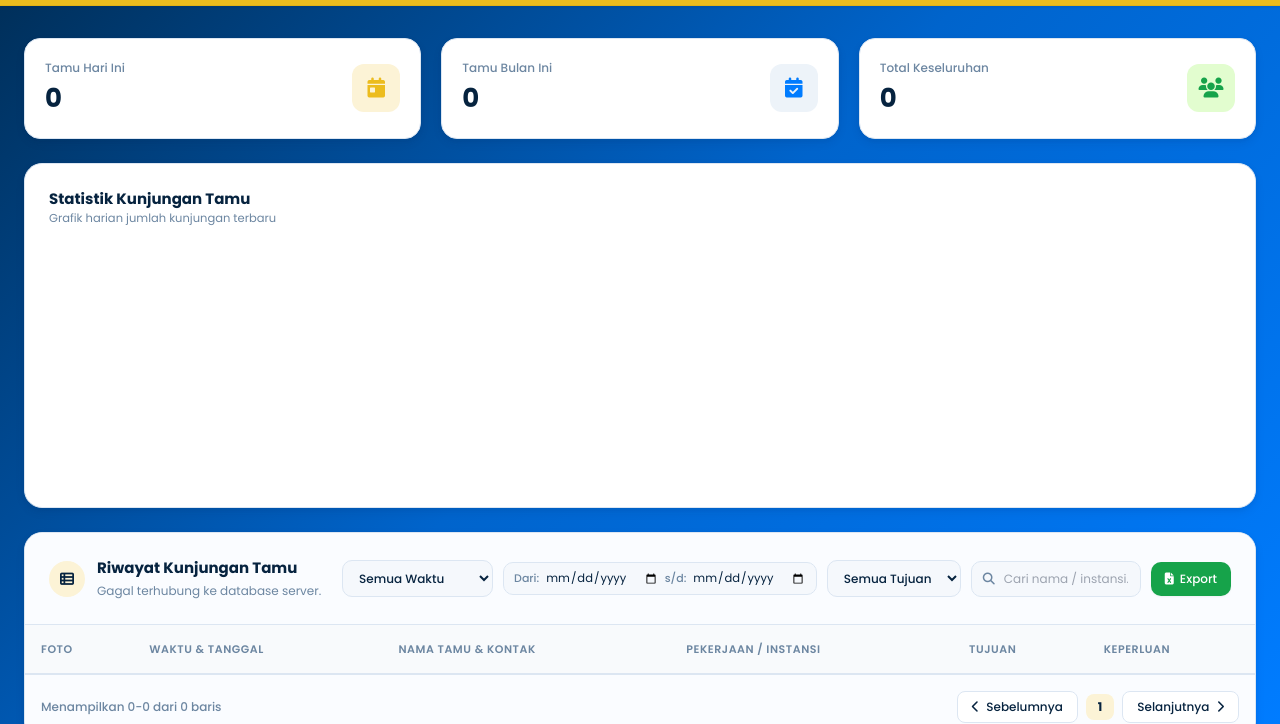
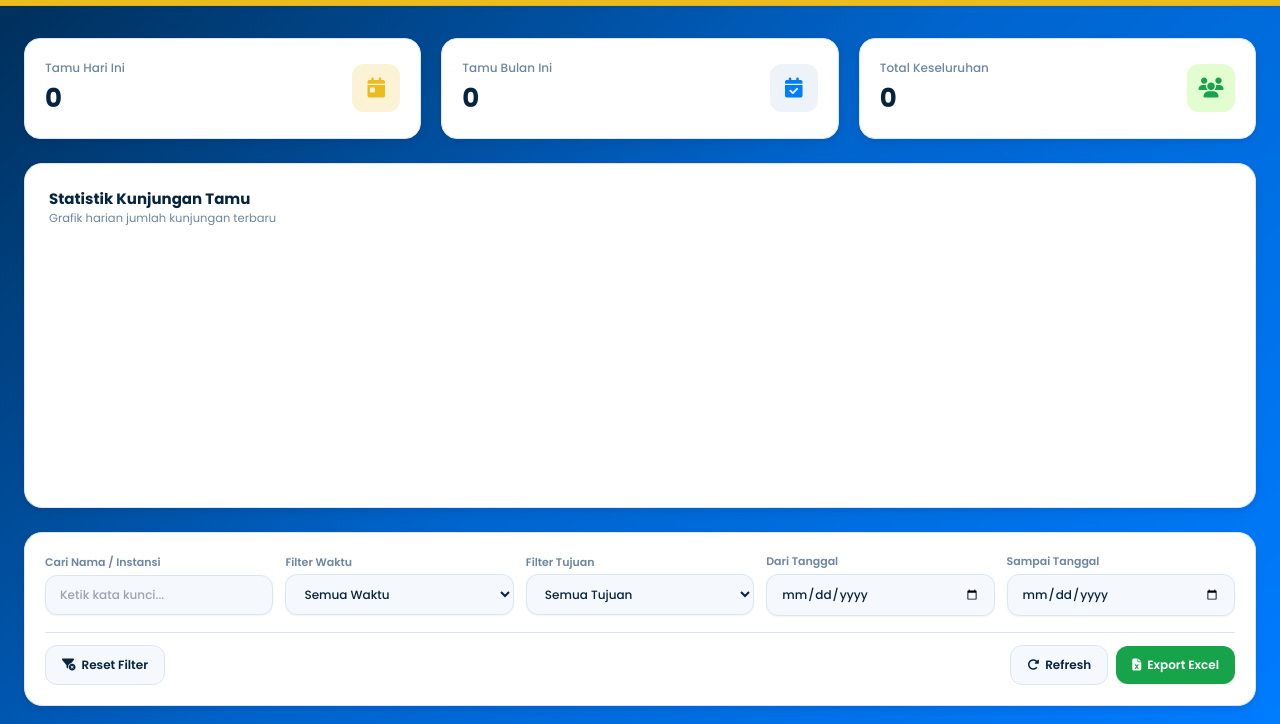
Before and after one commit to aqshalibrahim/buku-tamu-blsdm, a plain HTML site: page dashboard.html in a window 1280 px wide. Shown: the part 76-800 px from the top of the page. Drawn offline with nearby package versions, Linux system fonts and the light colour scheme; no server answers.

Commit message:
Add files via upload
change layout for filter card

```diff
--- a/dashboard.html
+++ b/dashboard.html
@@ -158,11 +158,65 @@
             </div>
         </div>
 
+        <!-- KONTROL FILTER LENGKAP & RESPONSIF -->
+        <div class="bg-tu-card p-5 rounded-[18px] shadow-tu-md border border-tu-border space-y-4">
+            <div class="grid grid-cols-1 sm:grid-cols-2 lg:grid-cols-5 gap-3 items-center">
+                <div>
+                    <label class="block text-[11px] font-semibold text-tu-textSub mb-1">Cari Nama / Instansi</label>
+                    <input type="text" id="searchBox" oninput="applyFilters()" placeholder="Ketik kata kunci..."
+                        class="w-full px-3.5 py-2.5 bg-tu-bg border border-tu-border rounded-[12px] text-[12px] text-tu-text outline-none focus:bg-white focus:border-tu-accent font-medium shadow-sm transition-colors">
+                </div>
+                <div>
+                    <label class="block text-[11px] font-semibold text-tu-textSub mb-1">Filter Waktu</label>
+                    <select id="filterWaktu" onchange="applyFilters()"
+                        class="w-full px-3.5 py-2.5 bg-tu-bg border border-tu-border rounded-[12px] text-[12px] text-tu-text font-medium outline-none focus:border-tu-accent shadow-sm transition-colors">
+                        <option value="semua">Semua Waktu</option>
+                        <option value="hari_ini">Hari Ini</option>
+                        <option value="bulan_ini">Bulan Ini Berjalan</option>
+                    </select>
+                </div>
+                <div>
+                    <label class="block text-[11px] font-semibold text-tu-textSub mb-1">Filter Tujuan</label>
+                    <select id="filterTujuan" onchange="applyFilters()"
+                        class="w-full px-3.5 py-2.5 bg-tu-bg border border-tu-border rounded-[12px] text-[12px] text-tu-text font-medium outline-none focus:border-tu-accent shadow-sm transition-colors">
+                        <option value="semua">Semua Tujuan</option>
+                    </select>
+                </div>
+                <div>
+                    <label class="block text-[11px] font-semibold text-tu-textSub mb-1">Dari Tanggal</label>
+                    <input type="date" id="tanggalMulai" onchange="applyFilters()"
+                        class="w-full px-3.5 py-2.5 bg-tu-bg border border-tu-border rounded-[12px] text-[12px] text-tu-text font-medium outline-none focus:border-tu-accent shadow-sm cursor-pointer">
+                </div>
+                <div>
+                    <label class="block text-[11px] font-semibold text-tu-textSub mb-1">Sampai Tanggal</label>
+                    <input type="date" id="tanggalSelesai" onchange="applyFilters()"
+                        class="w-full px-3.5 py-2.5 bg-tu-bg border border-tu-border rounded-[12px] text-[12px] text-tu-text font-medium outline-none focus:border-tu-accent shadow-sm cursor-pointer">
+                </div>
+            </div>
+
+            <!-- Baris Tombol Aksi -->
+            <div class="flex flex-col sm:flex-row justify-between items-center pt-3 border-t border-tu-border gap-2.5">
+                <button onclick="resetFilter()"
+                    class="w-full sm:w-auto px-4 py-2.5 bg-tu-bg hover:bg-tu-border text-tu-text text-[12px] font-semibold rounded-[12px] border border-tu-border transition-colors flex items-center justify-center gap-1.5">
+                    <i class="fa-solid fa-filter-circle-xmark"></i> Reset Filter
+                </button>
+                <div class="flex items-center gap-2 w-full sm:w-auto">
+                    <button onclick="fetchData()"
+                        class="flex-1 sm:flex-initial px-4 py-2.5 bg-tu-bg hover:bg-tu-border text-tu-text text-[12px] font-semibold rounded-[12px] border border-tu-border transition-colors flex items-center justify-center gap-1.5">
+                        <i class="fa-solid fa-rotate-right"></i> Refresh
+                    </button>
+                    <button onclick="exportToExcel()"
+                        class="flex-1 sm:flex-initial px-4 py-2.5 bg-tu-green hover:bg-[#159643] text-white text-[12px] font-semibold rounded-[12px] shadow-sm transition-colors flex items-center justify-center gap-1.5">
+                        <i class="fa-solid fa-file-excel"></i> Export Excel
+                    </button>
+                </div>
+            </div>
+        </div>
+
         <!-- TABEL UTAMA & FILTER PENCARIAN -->
         <div class="bg-tu-card rounded-[18px] border border-tu-border shadow-tu-md overflow-hidden flex flex-col">
 
-            <div
-                class="p-6 border-b border-tu-border flex flex-col lg:flex-row justify-between items-start lg:items-center gap-4 bg-[#FAFCFF]">
+            <div class="p-5 border-b border-tu-border flex justify-between items-center bg-[#FAFCFF]">
                 <div class="flex items-center gap-3">
                     <div
                         class="w-9 h-9 rounded-full bg-tu-amberLight text-tu-text flex items-center justify-center text-sm font-bold">
@@ -172,47 +226,6 @@
                         <h2 class="text-[15px] font-bold text-tu-text mb-0.5">Riwayat Kunjungan Tamu</h2>
                         <p class="text-[12px] text-tu-textSub" id="statusTeks">Menarik data dari server...</p>
                     </div>
-                </div>
-
-                <!-- KONTROL FILTER & PENCARIAN -->
-                <div class="flex flex-wrap items-center justify-end gap-2.5 w-full lg:w-auto">
-                    <!-- Filter Waktu Cepat -->
-                    <select id="filterWaktu" onchange="applyFilters()"
-                        class="px-3 py-2 bg-tu-bg border border-tu-border rounded-[10px] text-[12px] text-tu-text font-medium outline-none focus:border-tu-accent transition-colors">
-                        <option value="semua">Semua Waktu</option>
-                        <option value="hari_ini">Hari Ini</option>
-                        <option value="bulan_ini">Bulan Ini Berjalan</option>
-                    </select>
-
-                    <!-- Filter Rentang Tanggal Custom -->
-                    <div
-                        class="flex items-center gap-1.5 bg-tu-bg border border-tu-border px-2.5 py-1.5 rounded-[10px]">
-                        <span class="text-[11px] text-tu-textSub font-medium">Dari:</span>
-                        <input type="date" id="tanggalMulai" onchange="applyFilters()"
-                            class="bg-transparent text-[11.5px] text-tu-text outline-none cursor-pointer">
-                        <span class="text-[11px] text-tu-textSub font-medium">s/d:</span>
-                        <input type="date" id="tanggalSelesai" onchange="applyFilters()"
-                            class="bg-transparent text-[11.5px] text-tu-text outline-none cursor-pointer">
-                    </div>
-
-                    <!-- Filter Tujuan -->
-                    <select id="filterTujuan" onchange="applyFilters()"
-                        class="px-3 py-2 bg-tu-bg border border-tu-border rounded-[10px] text-[12px] text-tu-text font-medium outline-none focus:border-tu-accent transition-colors">
-                        <option value="semua">Semua Tujuan</option>
-                    </select>
-
-                    <!-- Kolom Pencarian -->
-                    <div class="relative flex-grow sm:flex-grow-0">
-                        <i class="fa-solid fa-magnifying-glass absolute left-3 top-2.5 text-tu-textSub text-xs"></i>
-                        <input type="text" id="searchBox" oninput="applyFilters()" placeholder="Cari nama / instansi..."
-                            class="pl-8 pr-3 py-2 w-full sm:w-[170px] bg-tu-bg border border-tu-border rounded-[10px] text-[12px] focus:bg-white focus:border-tu-accent outline-none transition-colors">
-                    </div>
-
-                    <!-- Tombol Export -->
-                    <button onclick="exportToExcel()"
-                        class="py-2 px-3.5 bg-tu-green hover:bg-[#159643] text-white text-[12px] font-medium rounded-[10px] shadow-sm transition-colors whitespace-nowrap flex items-center gap-1.5">
-                        <i class="fa-solid fa-file-excel"></i> Export
-                    </button>
                 </div>
             </div>
 
@@ -271,6 +284,18 @@
         </div>
     </main>
 
+    <footer class=" border-t border-white/10 pt-6 pb-8 text-left text-white/70 text-[12px]">
+        <div class="max-w-7xl mx-auto px-8 flex flex-col sm:flex-row justify-between items-center gap-3">
+            <div>
+                <p class="font-semibold text-white/90">Dasbor Admin Buku Tamu • BLSDM Komdigi Manado</p>
+                <p class="text-[11px] text-white/60 mt-0.5">Kementerian Komunikasi dan Digital Republik Indonesia</p>
+            </div>
+            <div class="flex items-center gap-4 text-[11.5px]">
+                <span>&copy; 2026 Seluruh Hak Cipta Dilindungi</span>
+            </div>
+        </div>
+    </footer>
+
     <script>
         const scriptURL = 'https://script.google.com/macros/s/AKfycbxOA-Kpdz3ibqThSpJAWmKLE7GzbpITD_CMFbv_da17tnqIF6RtNe0cIWxNrHmeStYM/exec';
         let guestsData = [];
@@ -310,6 +335,15 @@
                     }
                 })
                 .catch(error => { status.innerText = "Gagal terhubung ke database server."; });
+        }
+
+        function resetFilter() {
+            document.getElementById('searchBox').value = '';
+            document.getElementById('filterWaktu').value = 'semua';
+            document.getElementById('filterTujuan').value = 'semua';
+            document.getElementById('tanggalMulai').value = '';
+            document.getElementById('tanggalSelesai').value = '';
+            applyFilters();
         }
 
         // MEMPERBARUI RINGKASAN DATA & DROPDOWN TUJUAN
```
